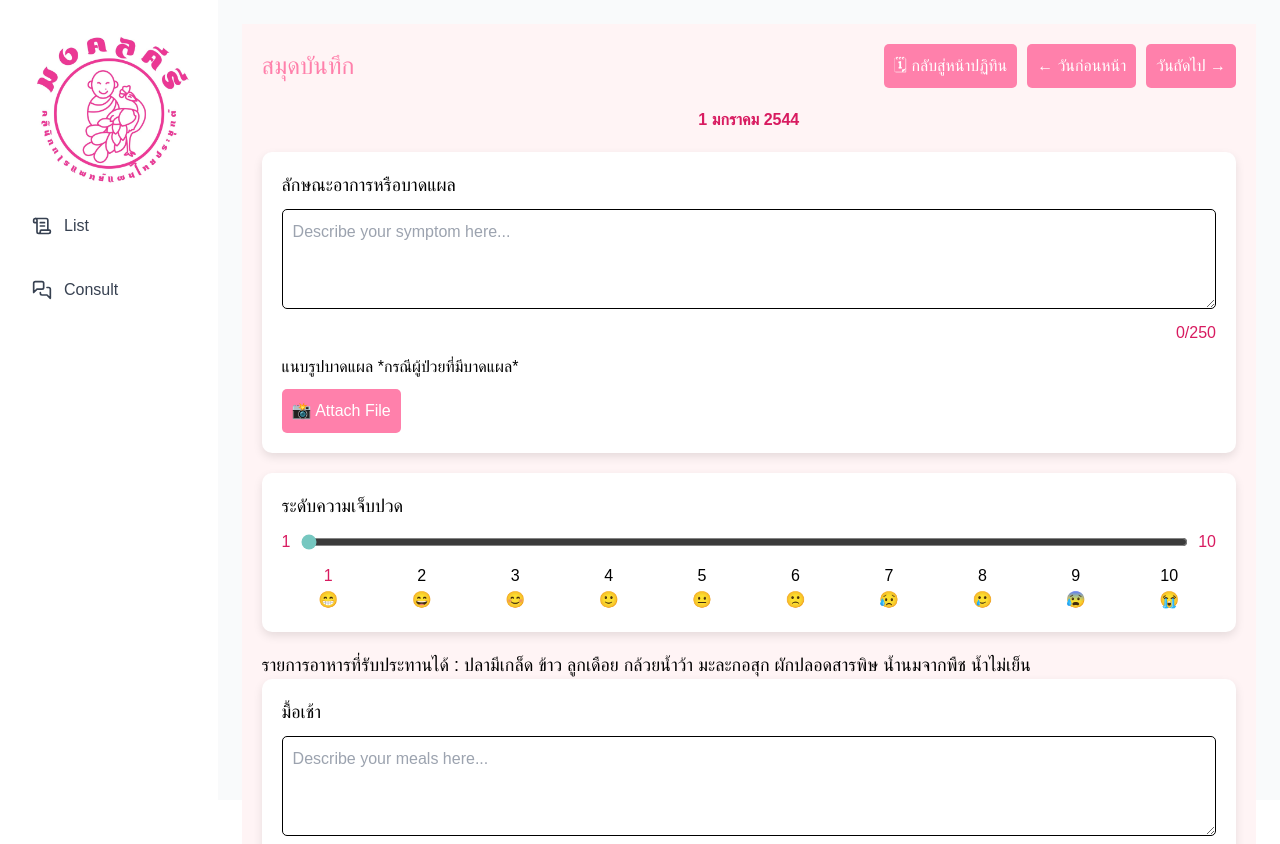
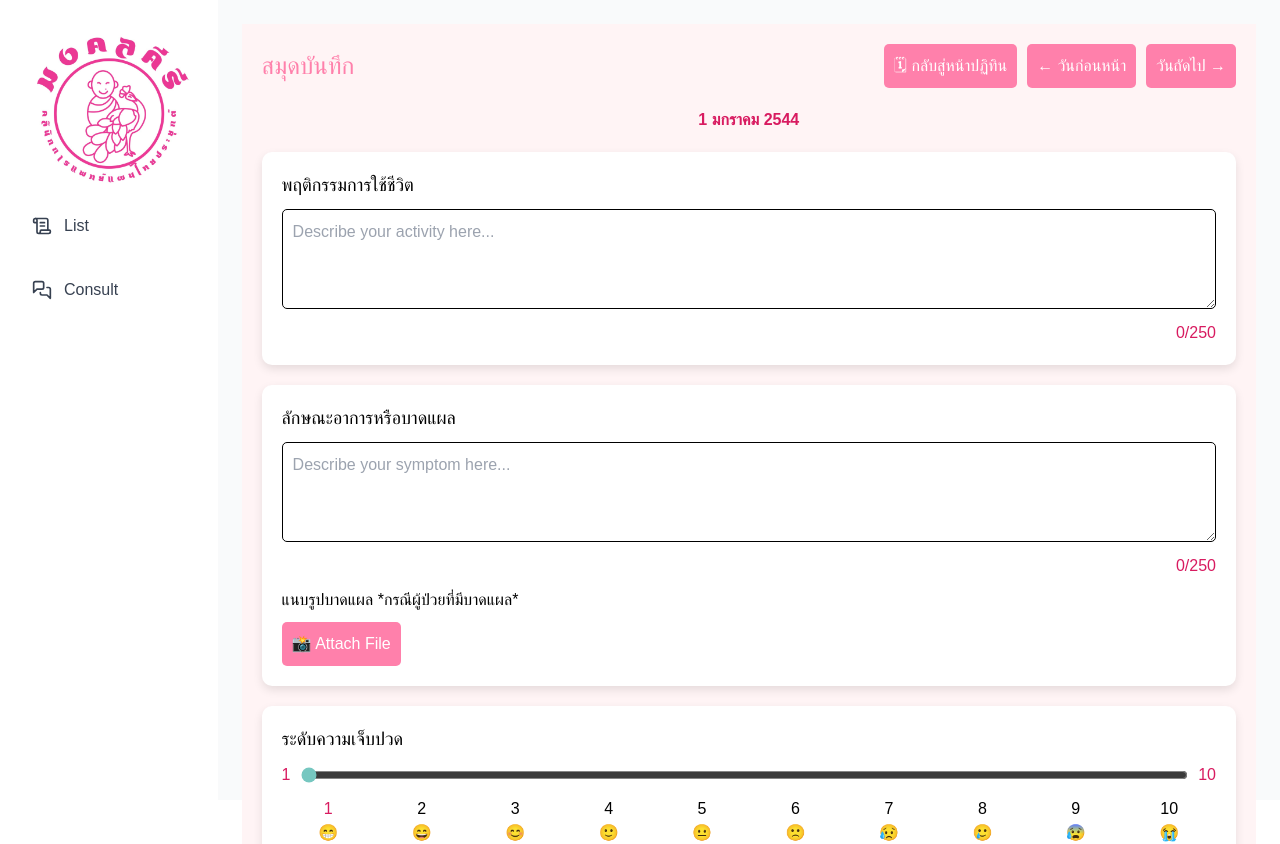
Before and after one commit to tensept/SE-project, a Next.js app: page /diary/1 in a window 1280 px wide. Shown: the top 844 px of the page. Built offline with nearby package versions, Linux system fonts and the light colour scheme; no server answers.

Commit message:
add activity+thai

```diff
--- a/app/diary/[date]/page.tsx
+++ b/app/diary/[date]/page.tsx
@@ -18,6 +18,7 @@ const DiaryPage = () => {
   const [dinnerImage, setDinnerImage] = useState(null);
   const [diaryID, setDiaryID] = useState(null);
   const [checkedFoods, setCheckedFoods] = useState(false);
+  const [activity, setActivity] = useState("");
 
   useEffect(() => {
     const fetchDiary = async () => {
@@ -263,7 +264,6 @@ const DiaryPage = () => {
     }
   };
 
-
   const painEmojis = [
     "😁",
     "😄",
@@ -341,8 +341,7 @@ const DiaryPage = () => {
               cursor: "pointer",
             }}
           >
-            {/* ← Previous Day */}
-            ← วันก่อนหน้า
+            {/* ← Previous Day */}← วันก่อนหน้า
           </button>
           <button
             onClick={handleNextDay}
@@ -374,9 +373,42 @@ const DiaryPage = () => {
           ? `${currentDate.getDate()} ${currentDate.toLocaleDateString(
               "th-TH",
               { month: "long" }
-            )} ${currentDate.getFullYear()+543}`
+            )} ${currentDate.getFullYear() + 543}`
           : "Loading..."}
       </div>
+
+      {/* Activity Section */}
+      <section
+        style={{
+          backgroundColor: "white",
+          borderRadius: "10px",
+          padding: "20px",
+          marginBottom: "20px",
+          boxShadow: "0 4px 10px rgba(0, 0, 0, 0.1)",
+        }}
+      >
+        <h2 style={{ color: "#000000", fontSize: "18px" }}>
+          พฤติกรรมการใช้ชีวิต
+        </h2>
+        <textarea
+          value={activity}
+          onChange={(e) => setActivity(e.target.value)}
+          placeholder="Describe your activity here..."
+          maxLength={250}
+          style={{
+            width: "100%",
+            height: "100px",
+            padding: "10px",
+            marginTop: "10px",
+            border: "1px solid #000000",
+            borderRadius: "5px",
+            color: "black",
+          }}
+        />
+        <div style={{ textAlign: "right", marginTop: "5px", color: "#d81b60" }}>
+          {activity.length}/250
+        </div>
+      </section>
 
       {/* Symptom Section */}
       <section
@@ -403,7 +435,7 @@ const DiaryPage = () => {
             marginTop: "10px",
             border: "1px solid #000000",
             borderRadius: "5px",
-            color: "black"
+            color: "black",
           }}
         />
         <div style={{ textAlign: "right", marginTop: "5px", color: "#d81b60" }}>
@@ -446,15 +478,15 @@ const DiaryPage = () => {
           />
 
           {symptomImage && (
-            <div style={{ marginTop: "10px"  }}>
+            <div style={{ marginTop: "10px" }}>
               <img
                 src={symptomImage}
                 alt="Meal Preview"
                 style={{
-                  width: "100%",// ปรับให้ภาพแคบลง
+                  width: "100%", // ปรับให้ภาพแคบลง
                   maxHeight: "300px",
                   height: "auto",
-                  objectFit: "contain",// แสดงภาพแบบเต็มโดยไม่ถูกตัด
+                  objectFit: "contain", // แสดงภาพแบบเต็มโดยไม่ถูกตัด
                   borderRadius: "5px",
                   boxShadow: "0px 4px 6px rgba(0.5, 0.5, 0.5, 0.5)", // เพิ่มเงาให้ภาพดูเด่นขึ้น
                 }}
@@ -478,7 +510,7 @@ const DiaryPage = () => {
         <h2 style={{ color: "#000000", fontSize: "18px" }}>ระดับความเจ็บปวด</h2>
         <div
           style={{ display: "flex", alignItems: "center", marginTop: "10px" }}
-         >
+        >
           <span style={{ marginRight: "10px", color: "#d81b60" }}>1</span>
           <input
             type="range"
@@ -548,7 +580,7 @@ const DiaryPage = () => {
             marginTop: "10px",
             border: "1px solid #000000",
             borderRadius: "5px",
-            color: "black"
+            color: "black",
           }}
         />
         <div style={{ textAlign: "right", marginTop: "5px", color: "#d81b60" }}>
@@ -597,10 +629,10 @@ const DiaryPage = () => {
                 src={breakfastImage}
                 alt="Breakfast Preview"
                 style={{
-                  width: "100%",// ปรับให้ภาพแคบลง
+                  width: "100%", // ปรับให้ภาพแคบลง
                   maxHeight: "300px",
                   height: "auto",
-                  objectFit: "contain",// แสดงภาพแบบเต็มโดยไม่ถูกตัด
+                  objectFit: "contain", // แสดงภาพแบบเต็มโดยไม่ถูกตัด
                   borderRadius: "5px",
                   boxShadow: "0px 4px 6px rgba(0.5, 0.5, 0.5, 0.5)", // เพิ่มเงาให้ภาพดูเด่นขึ้น
                 }}
@@ -682,10 +714,10 @@ const DiaryPage = () => {
                 src={lunchImage}
                 alt="Lunch Preview"
                 style={{
-                  width: "100%",// ปรับให้ภาพแคบลง
+                  width: "100%", // ปรับให้ภาพแคบลง
                   maxHeight: "300px",
                   height: "auto",
-                  objectFit: "contain",// แสดงภาพแบบเต็มโดยไม่ถูกตัด
+                  objectFit: "contain", // แสดงภาพแบบเต็มโดยไม่ถูกตัด
                   borderRadius: "5px",
                   boxShadow: "0px 4px 6px rgba(0.5, 0.5, 0.5, 0.5)", // เพิ่มเงาให้ภาพดูเด่นขึ้น
                 }}
@@ -767,10 +799,10 @@ const DiaryPage = () => {
                 src={dinnerImage}
                 alt="Dinner Preview"
                 style={{
-                  width: "100%",// ปรับให้ภาพแคบลง
+                  width: "100%", // ปรับให้ภาพแคบลง
                   maxHeight: "300px",
                   height: "auto",
-                  objectFit: "contain",// แสดงภาพแบบเต็มโดยไม่ถูกตัด
+                  objectFit: "contain", // แสดงภาพแบบเต็มโดยไม่ถูกตัด
                   borderRadius: "5px",
                   boxShadow: "0px 4px 6px rgba(0.5, 0.5, 0.5, 0.5)", // เพิ่มเงาให้ภาพดูเด่นขึ้น
                 }}
--- a/app/history/page.tsx
+++ b/app/history/page.tsx
@@ -33,7 +33,7 @@ const SymptomTracker = () => {
               <path d="M19 12H5" stroke="#333" strokeWidth="2" strokeLinecap="round" strokeLinejoin="round"/>
               <path d="M12 19L5 12L12 5" stroke="#333" strokeWidth="2" strokeLinecap="round" strokeLinejoin="round"/>
             </svg>
-            Back to List
+            ย้อนกลับ
           </button>
         </div>
       </div>
@@ -44,7 +44,20 @@ const SymptomTracker = () => {
         {/* Main Content */}
         <div className="flex-1 p-6">
           <div className="mb-8">
-            <h2 className="text-lg font-medium mb-3">Symptom</h2>
+            <h2 className="text-lg font-medium mb-3">พฤติกรรมการใช้ชีวิต</h2>
+            <div className="border border-gray-300 rounded-2xl p-4">
+              <textarea
+                className="w-full outline-none resize-none bg-transparent"
+                rows={2}
+                readOnly
+                placeholder="Activity ----------------------------------------------------------------------------"
+                defaultValue="Activity ----------------------------------------------------------------------------"
+              ></textarea>
+            </div>
+          </div>
+
+            <div className="mb-8">
+            <h2 className="text-lg font-medium mb-3">ลักษณะอาการหรือบาดแผล</h2>
             <div className="border border-gray-300 rounded-2xl p-4">
               <textarea
               className="w-full outline-none resize-none bg-transparent"
@@ -62,7 +75,7 @@ const SymptomTracker = () => {
             </div>
 
             <div className="mb-8">
-            <h2 className="text-lg font-medium mb-3">Pain Status</h2>
+            <h2 className="text-lg font-medium mb-3">ระดับความเจ็บปวด</h2>
             <div className="border border-gray-300 rounded-2xl p-4">
               <textarea
               className="w-full outline-none resize-none bg-transparent"
@@ -75,7 +88,7 @@ const SymptomTracker = () => {
             </div>
 
           <div className="mb-8">
-            <h2 className="text-lg font-medium mb-3">Breakfast</h2>
+            <h2 className="text-lg font-medium mb-3">มื้อเช้า</h2>
             <div className="border border-gray-300 rounded-2xl p-4">
               <textarea
                 className="w-full outline-none resize-none bg-transparent"
@@ -93,7 +106,7 @@ const SymptomTracker = () => {
           </div>
 
           <div className="mb-8">
-            <h2 className="text-lg font-medium mb-3">Lunch</h2>
+            <h2 className="text-lg font-medium mb-3">มื้อกลางวัน</h2>
             <div className="border border-gray-300 rounded-2xl p-4">
               <textarea
                 className="w-full outline-none resize-none bg-transparent"
@@ -111,7 +124,7 @@ const SymptomTracker = () => {
           </div>
 
           <div className="mb-8">
-            <h2 className="text-lg font-medium mb-3">Dinner</h2>
+            <h2 className="text-lg font-medium mb-3">มื้อเย็น</h2>
             <div className="border border-gray-300 rounded-2xl p-4">
               <textarea
                 className="w-full outline-none resize-none bg-transparent"
@@ -129,7 +142,7 @@ const SymptomTracker = () => {
           </div>
 
         <div>
-          <label className="text-lg font-medium mb-3">Don't eat but eat</label>
+          <label className="text-lg font-medium mb-3">อาหารสแลงที่รับประทาน</label>
           <span className="block mb-2 sm:mb-2"></span>
           <div className="pl-6"> {/* ใช้ padding-left เพื่อเยื้องเข้าไป */}
             {restrictedFoods.map((food, index) => (
```
Lines whose indentation alone changed are shown as unchanged.
